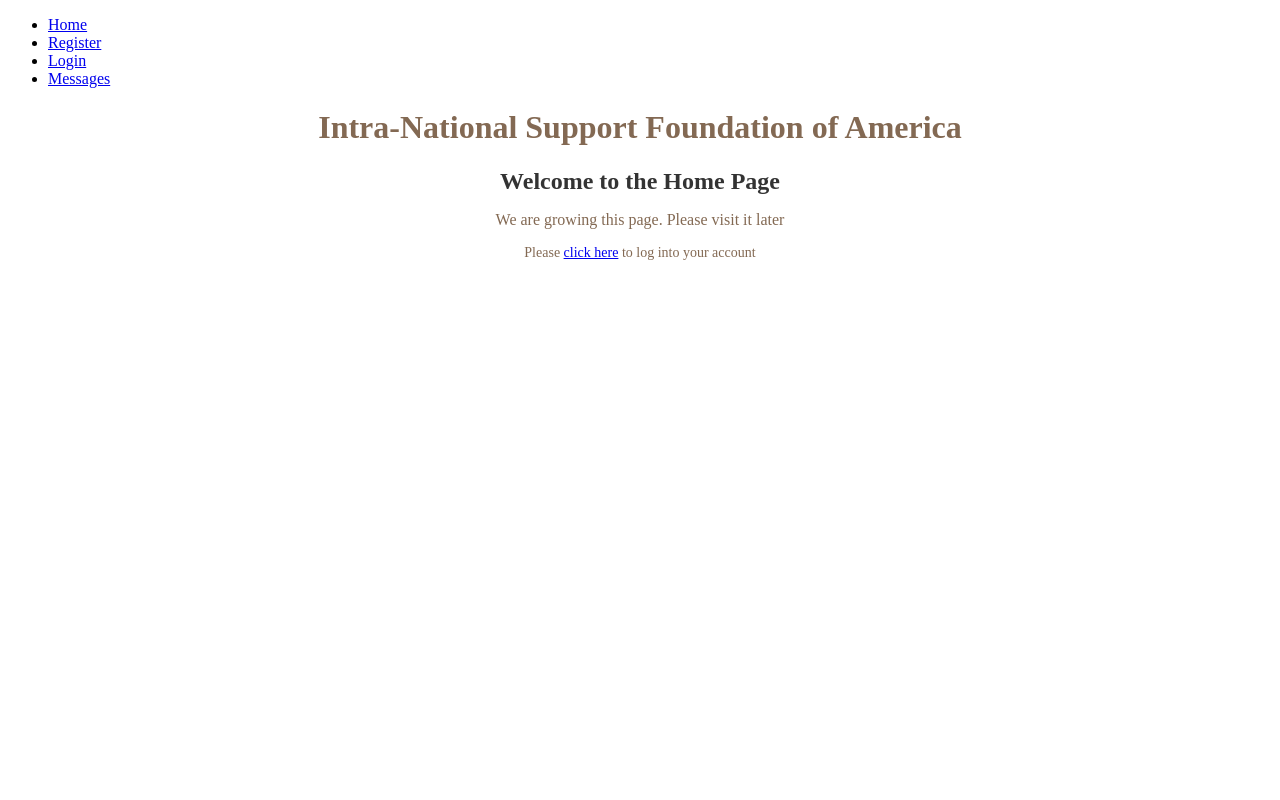
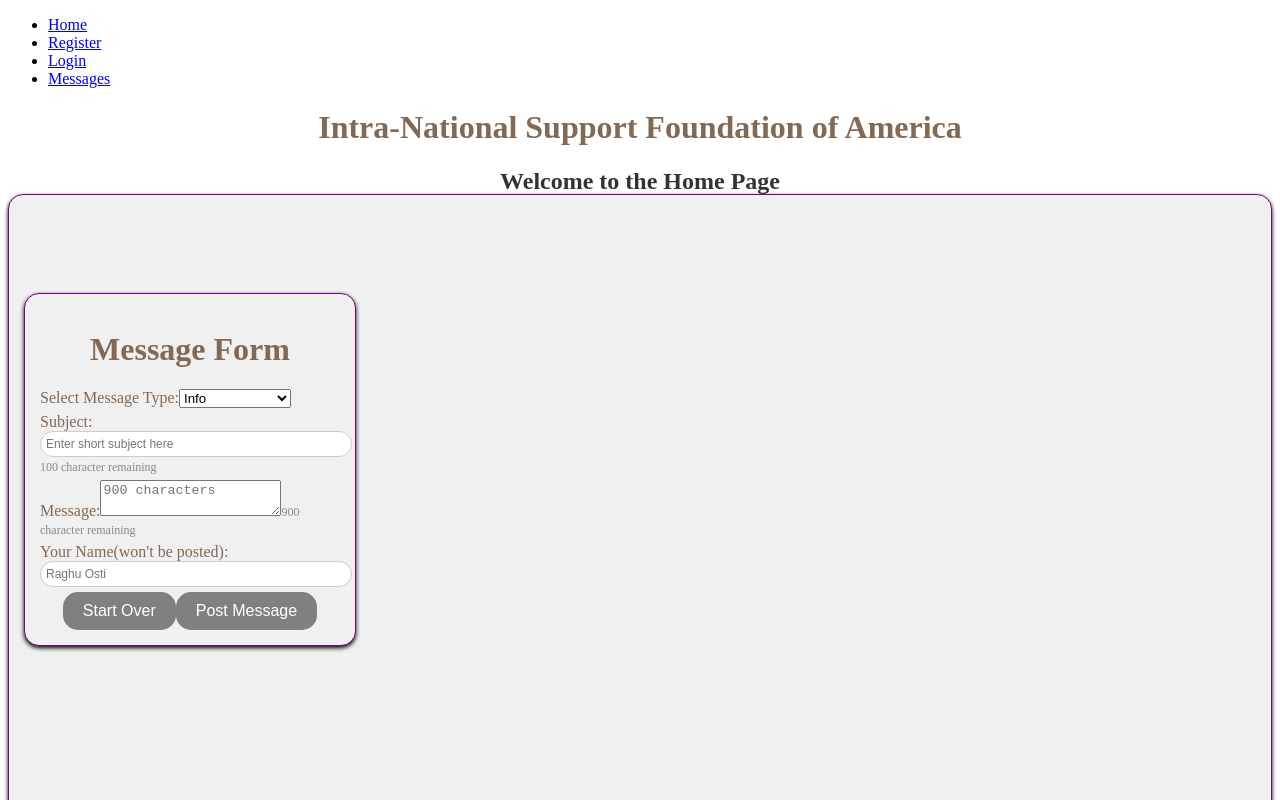
Before and after one commit to tacharya2/LoginFrontEnd, a React (Create React App) app: page /Home in a window 1280 px wide. Shown: the top 800 px of the page. Built offline with nearby package versions, Linux system fonts and the light colour scheme.

Commit message:
HomeAddMessage.3 : Successfully implemented message posting for users. Next to implement message displaying in the home page that is posted from here.

```diff
--- a/src/App.css
+++ b/src/App.css
@@ -170,3 +170,26 @@ input {
 text-align: center;
 color:#836953;
 }
+
+.character-count {
+  color: #888;
+  font-size: 12px;
+  margin-top: 5px;
+}
+.messages {
+  font-size: 14px;
+  padding: 10px;
+  margin-top: 10px;
+  text-align: center;
+  border-radius: 15px;
+}
+
+.success {
+  background-color: green;
+  color: white;
+}
+
+.error {
+  background-color: red;
+  color: white;
+}
--- a/src/Home.js
+++ b/src/Home.js
@@ -1,6 +1,7 @@
 import React from 'react';
 import { Link } from 'react-router-dom';
 import './AppContainer.css';
+import MessageForm from './MessageForm';
 
 function Home() {
 
@@ -8,6 +9,7 @@ function Home() {
         <div className='page-container'>
          <h1>Intra-National Support Foundation of America</h1>
             <h2>Welcome to the Home Page</h2>
+            <MessageForm />
             {/* Add your content here */}
             <p>We are growing this page. Please visit it later </p>
             <p className="log-in">Please <Link to="/Login">click here</Link> to log into your account</p>
--- /dev/null
+++ b/src/MessageForm.js
@@ -0,0 +1,167 @@
+import React, { Component } from 'react';
+import axios from 'axios';
+
+class MessageForm extends Component {
+  constructor(props) {
+    super(props);
+        this.state = {
+          messageType: 'Info', //default
+          messageSubject: '',
+          messageContent: '',
+          messageBy: '',
+          postMessage: null, // Message to display after posting
+          isPostSuccess: null, // Flag to track success or error
+    };
+  }
+
+  // Function to handle the change in message type
+  handleMessageTypeChange = (e) => {
+    this.setState({ messageType: e.target.value });
+  };
+
+  // Async function to handle form submission
+  handleSubmit = async (e) => {
+    e.preventDefault();
+    const { messageType, messageSubject, messageContent, messageBy, messageTime } = this.state;
+    const newMessage = {
+      messageSubject,
+      messageContent,
+      messageBy,
+      messageTime: null,
+    }; // 10 seconds;
+
+    console.log('Payload before sending:', newMessage);
+    const controllerUrls = {
+      Alert: 'http://localhost:8080/api/alert/post',
+      Emergency: 'http://localhost:8080/api/emergency/post',
+      Info: 'http://localhost:8080/api/info/post',
+      newsFeed: 'http://localhost:8080/api/newsFeed/post',
+      Announcement: 'http://localhost:8080/api/announcement/post',
+    };
+    const controllerUrl = controllerUrls[this.state.messageType];
+
+    try {
+      // Use async/await to make the POST request
+      const response = await axios.post(controllerUrl, newMessage);
+      // Handle the response from the server
+      console.log('Response from server:', response.data);
+      if (response.status === 200) {
+        this.setState({
+          postMessage: 'Message posted successfully!',
+          isPostSuccess: true,
+        });
+          setTimeout(() => {
+            this.setState({
+              postMessage: null,
+              isPostSuccess: null,
+            });
+          }, 10000);
+      } else {
+        this.setState({
+          postMessage: 'Failed to post message. Please try again.',
+          isPostSuccess: false,
+        });
+      }
+      // You can access the JSON data here
+      console.log(response.data);
+
+      // Clear the form fields after submission
+      this.setState({
+        messageType: 'Info',
+        messageSubject: '',
+        messageContent: '',
+        messageBy: '',
+      });
+    } catch (error) {
+      // Handle errors here
+    this.setState({
+        postMessage: 'Failed to post message. Please try again.',
+        isPostSuccess: false,
+      });
+      console.error(error);
+    }
+  };
+  handleMessageContentChange = (e) => {
+    const content = e.target.value;
+    if (content.length <= 900) {
+      this.setState({ messageContent: content });
+    }
+  };
+    handleMessageContentChange2 = (e) => {
+      const content2 = e.target.value;
+      if (content2.length <= 100) {
+        this.setState({ messageSubject: content2 });
+      }
+    };
+      // Function to reset form fields
+      handleReset = () => {
+        this.setState({
+          messageType: 'Info',
+          messageSubject: '',
+          messageContent: '',
+          messageBy: '',
+        });
+      };
+  render() {
+      const remainingCharacters = 900 - this.state.messageContent.length;
+      const isDisabled = remainingCharacters <= 0;
+
+      const remainingCharacters2 = 100 - this.state.messageSubject.length;
+      const isDisabled2 = remainingCharacters2 <= 0;
+    return (
+      <div className="container">
+      <div className="form-wrapper">
+        <h1>Message Form</h1>
+        {this.state.postMessage && (
+          <div className={`messages ${this.state.isPostSuccess ? 'success' : 'error'}`}>
+            {this.state.postMessage}
+          </div>
+        )}
+        <form onSubmit={this.handleSubmit}>
+          <div className="form-element">
+            <label htmlFor="messageType">Select Message Type:</label>
+            <select
+              id="messageType"
+              name="messageType"
+              value={this.state.messageType}
+              onChange={this.handleMessageTypeChange}
+            >
+              <option value="Info">Info</option>
+              <option value="Alert">Alert</option>
+              <option value="Emergency">Emergency</option>
+              <option value="newsFeed">News Feed</option>
+              <option value="Announcement">Announcement</option>
+            </select>
+          </div>
+          <div className="form-element">
+            <label  htmlFor="messageSubject">Subject:</label>
+            <input required type="text" id="messageSubject" name="messageSubject" value={this.state.messageSubject} onChange={this.handleMessageContentChange2} placeholder="Enter short subject here"/>
+                <span className="character-count">
+                  {remainingCharacters2} character remaining
+                </span>
+          </div>
+          <div className="form-element">
+            <label htmlFor="messageContent">Message:</label>
+            <textarea id="messageContent" name="messageContent" value={this.state.messageContent} onChange={this.handleMessageContentChange} placeholder="900 characters" required></textarea>
+                <span className="character-count">
+                  {remainingCharacters} character remaining
+                </span>
+          </div>
+          <div className="form-element">
+            <label htmlFor="messageBy">Your Name(won't be posted):</label>
+            <input required type="text" id="messageBy" name="messageBy" value={this.state.messageBy} onChange={(e) => this.setState({ messageBy: e.target.value })} placeholder="Raghu Osti"/>
+          </div>
+          <button className="reset" type="reset" onClick={this.handleReset}> Start Over </button>
+          <button className="reset" type="submit">Post Message</button>
+        </form>
+            {this.state.postMessage && (
+              <div className={`messages ${this.state.isPostSuccess ? 'success' : 'error'}`}>
+                {this.state.postMessage}
+              </div>
+            )}
+        </div>
+      </div>
+    );
+  }
+}
+export default MessageForm;
```
Also changed, not shown: src/AddMessage.js (indentation only).
